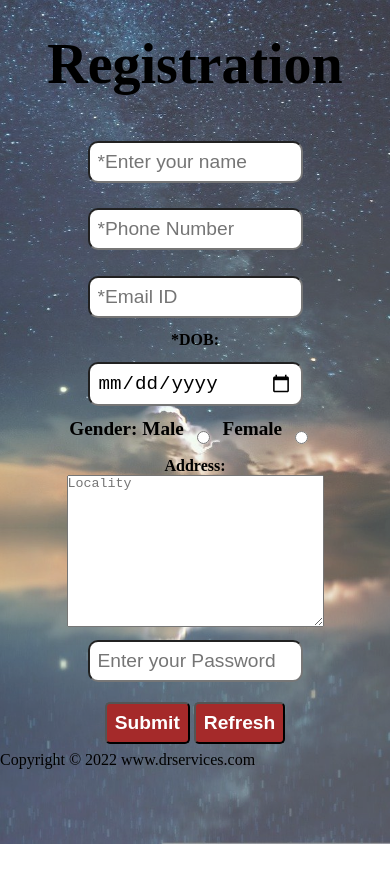
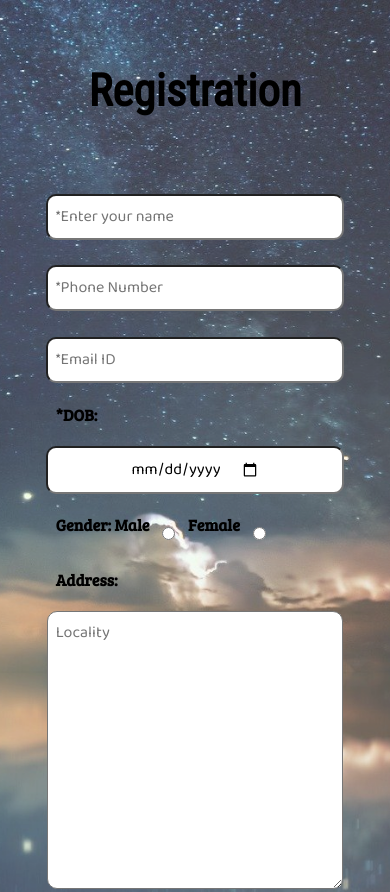
Before and after one commit to Team-CSI-Trainees/Divyanshu-Validation-Form, a plain HTML site: page index.html in a window 390 px wide. Shown: the top 892 px of the page. Before the commit the page ends 844 px from the top, so only its background shows below. Drawn offline with Linux system fonts and the light colour scheme.

Commit message:
Update style.css

```diff
--- a/style.css
+++ b/style.css
@@ -1,12 +1,12 @@
-
-	*{
+@import url('https://fonts.googleapis.com/css2?family=Baloo+Bhai+2&family=Bree+Serif&family=Roboto+Condensed&display=swap');
+*{
         margin: 0;
         padding: 0;
     }
-    body::before{
+    #container::before{
         content:"";
-        height:100vh;
-        width:100vw;
+        height:100%;
+        width:100%;
         position: absolute;
         top:0;
         left: 0;
@@ -14,12 +14,19 @@
         opacity: 0.8;
         background: url("hd-wallpaper-g53994eb8e_1920.jpg") no-repeat center center/cover;
     }
-    body{
+    #container{
+        display: flex;
+        flex-direction: column;
+        justify-content: center;
+        align-items: center;
+        padding: 2rem;
         position: relative;
     }
     #above{
         display: flex;
         flex-direction: column;
+        justify-content: center;
+        align-items: center;
     }
     .h-primary{
         font-size: 3.5rem;
@@ -29,6 +36,15 @@
         justify-content: center;
         align-items: center;
         margin-top: 2rem;
+        font-family: 'Roboto Condensed', sans-serif;
+    }
+    .items{
+         width:100%;
+         padding: 0.5rem;
+
+    }
+    #suggestion{
+        text-align: center;
     }
 
     .h-content{
@@ -37,42 +53,71 @@
         display: flex;
         justify-content: center;
         align-items: center;
-        height: 70vh;
+        /* height: 70vh; */
         display: none;
     }
-    #formdata form{
+    #detail{
+        display: flex;
+        flex-direction: column;
+        text-align: center;
+        justify-content: center;
+        margin-top:2rem;
+    }
+    #detailhead{
+        font-size: 2.5rem;
+        text-decoration: underline;
+        font-weight:bold;
+    }
+    .details{
+        font-family: 'Baloo Bhai 2', cursive;
+        font-size: 2rem;
+    }
+    #formdata{
         display: flex;
         flex-direction: column;
         justify-content: center;
         align-items: center;
         margin-top: 2rem;
     }
-    #formdata form input{
+    #formdata form{
+        display: flex;
+        flex-direction: column;
+        align-items: center;
+        justify-content: center;
+    }
+    #formdata form input,textarea{
         margin: 0.8rem;
         padding: 0.5rem;
-        width: 50%;
         border-radius: 10px;
+        display: flex;
+        justify-content: center;
+        align-items: center;
+        font-family: 'Baloo Bhai 2', cursive;
     }
-    #formdata form input:focus{
+    label{
+        font-size:1.5rem;
+        font-family: 'Bree Serif', serif;
+    }
+    #formdata form input:focus,textarea:focus{
         border:2px solid yellow;
         background-color:rgb(237, 237, 59);
     }
+   #suggestion{
+    text-align: center;
+   }
 
-    input[placeholder]{
+    input[placeholder],textarea[placeholder]{
         font-size: 1.2rem;
     }
     #radio{
         display: flex;
-        position:relative;
-        /* margin-left:-5rem; */
         font-size: 1.2rem;
         font-weight: bold;
-        /* flex-direction: row; */
-        /* margin: auto; */
-    }
+        font-family: 'Bree Serif', serif;}
     .warning{
         color: red;
         background-color: rgba(255,255,255,0.5);
+        text-align: center;
     }
     .btn{
         display: block;
@@ -84,9 +129,62 @@
         color: white;
         font-weight: bold;
         margin:2px;
+        margin-bottom: 1rem;
     }
     #buttons{
         display: flex;
         justify-content: center;
         margin: 5px;
+        font-family: 'Bree Serif', serif;
     }
+    footer{
+        background-color: black;
+        color: white;
+        font-size:1.2rem ;
+        font-weight: bold;
+        font-family: 'Bree Serif', serif;
+        text-align: center;
+    }
+    @media screen and (max-width:551px){
+        .details{
+            font-size: 1.2rem;
+        }
+        .h-content{
+            font-size: 2rem;
+        }
+        /* #container::before{
+            height: 100vh;
+        } */
+
+    }
+    @media screen and (max-width:436px) {
+        .h-primary{
+            font-size: 2.8rem;
+        }
+        input[placeholder],textarea[placeholder]{
+            font-size: 1rem;
+        }
+        label{
+            font-size:1rem;
+        }
+
+    }
+    @media screen and (max-width:260px) {
+        #container{
+            padding: 1rem;
+        }
+        #buttons{
+            font-size: 0.8rem;
+        }
+        .h-primary{
+            font-size: 2.2rem;
+        }
+        input[placeholder],textarea[placeholder]{
+            font-size: 0.8rem;
+        }
+        #formdata form input,#formdata form textarea{
+            padding:3px;
+            margin: 2px;
+        }
+
+    }
```
